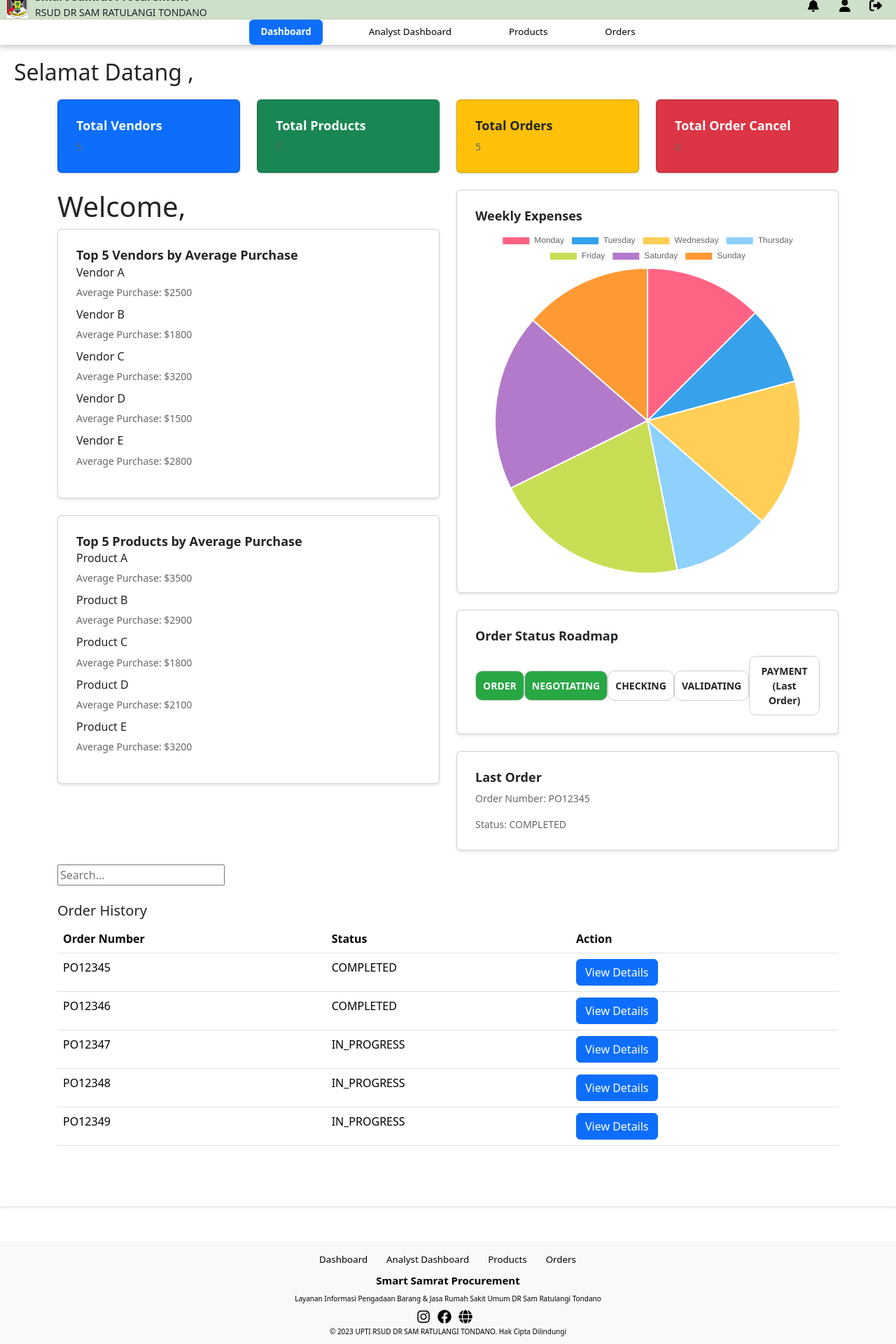
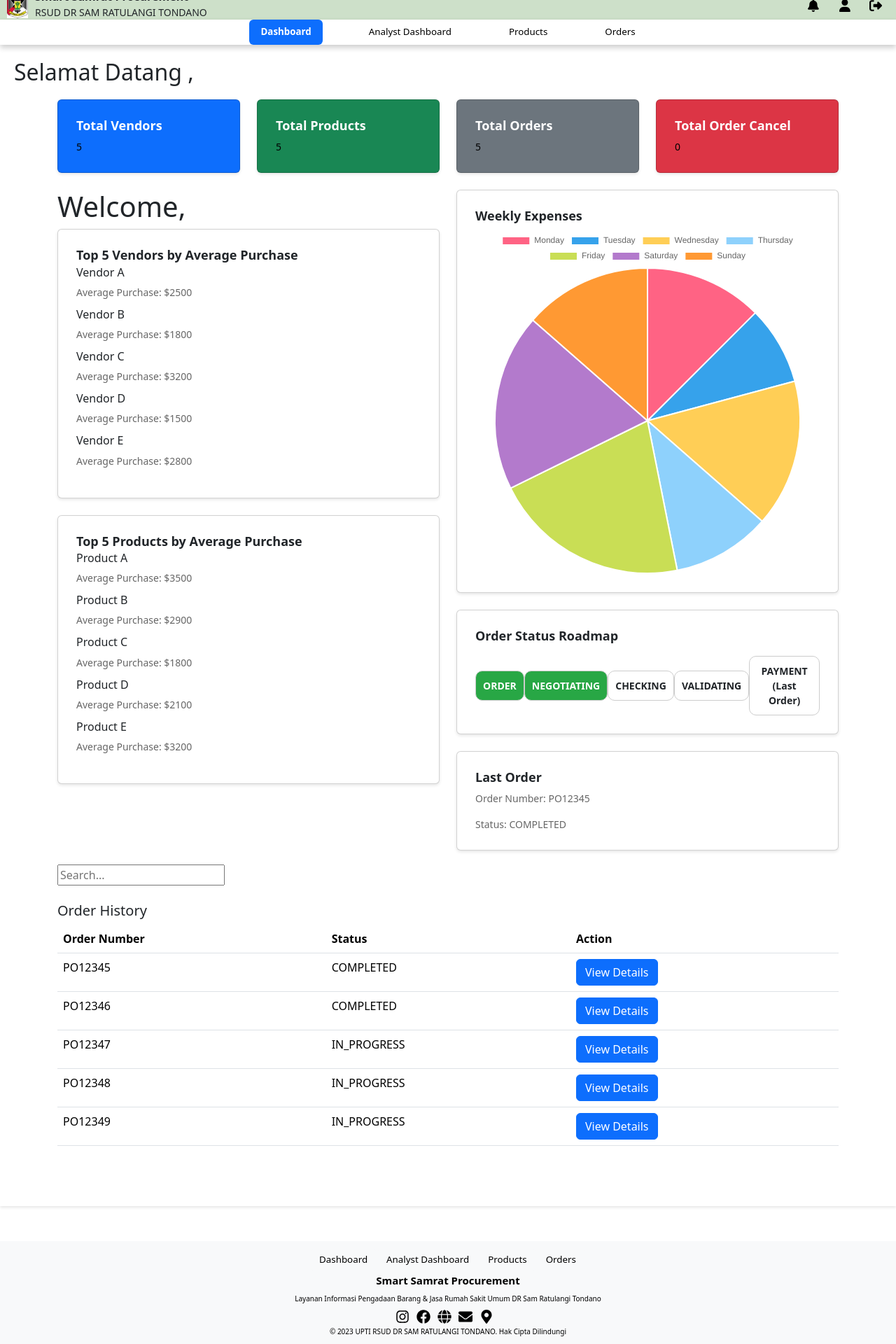
Before and after one commit to RSUD-Dr-Sam-Ratulangi/SistemInformasiPengadaanRsudSamrat, a React (Create React App) app in the folder FrontendRSReact/: page / in a window 1280 px wide. Shown: the part 17-1937 px from the top of the page at 70% size. Built offline with nearby package versions, Linux system fonts and the light colour scheme; sample sign-in values are in the browser's storage.

Commit message:
Update code

```diff
--- a/FrontendRSReact/package.json
+++ b/FrontendRSReact/package.json
@@ -5,7 +5,6 @@
   "dependencies": {
     "@emotion/react": "^11.11.0",
     "@emotion/styled": "^11.11.0",
-    "@fortawesome/fontawesome-free": "^6.4.0",
     "@fortawesome/free-solid-svg-icons": "^6.4.0",
     "@fortawesome/react-fontawesome": "^0.2.0",
     "@mui/icons-material": "^5.11.16",
@@ -21,7 +20,7 @@
     "react-bootstrap": "^2.7.4",
     "react-dom": "^18.2.0",
     "react-icons": "^4.9.0",
-    "react-redux": "^8.0.5",
+    "react-redux": "^8.0.7",
     "react-router-dom": "^6.11.2",
     "react-scripts": "5.0.1",
     "redux": "^4.2.1",
--- a/FrontendRSReact/src/components/Footer.js
+++ b/FrontendRSReact/src/components/Footer.js
@@ -1,10 +1,18 @@
-import React from 'react';
-import { FaInstagram, FaFacebook, FaGlobe } from 'react-icons/fa';
-import { Link } from 'react-router-dom';
-import './Footer.css';
+import React from "react";
+import {
+  FaInstagram,
+  FaFacebook,
+  FaGlobe,
+  FaEnvelope,
+  FaMapMarkerAlt,
+} from "react-icons/fa";
+import { Link } from "react-router-dom";
+import { useSelector } from "react-redux";
+import "./Footer.css";
 
 const Footer = () => {
-  const activeTab = window.location.pathname;
+  const isLoggedIn = useSelector((state) => state.auth.isLoggedIn);
+  // const activeTab = window.location.pathname;
 
   const handleTabClick = (tab) => {
     // Handle tab click logic here
@@ -12,6 +20,8 @@ const Footer = () => {
 
   return (
     <div className="footer">
+      {isLoggedIn && (
+        <div>
           <div className="footer-buttons">
             <Link
               to="/"
@@ -42,10 +52,15 @@ const Footer = () => {
               Orders
             </Link>
           </div>
+        </div>
+      )}
       <div className="footer-text1">
         <span className="footer-text-bold">Smart Samrat Procurement</span>
         <br />
-        <span className="footer-text-small">Layanan Informasi Pengadaan Barang & Jasa Rumah Sakit Umum DR Sam Ratulangi Tondano</span>
+        <span className="footer-text-small">
+          Layanan Informasi Pengadaan Barang & Jasa Rumah Sakit Umum DR Sam
+          Ratulangi Tondano
+        </span>
       </div>
       <div className="footer-social-icons">
         <a href="https://instagram.com/rsud_samrat_tondano?igshid=OGQ5ZDc2ODk2ZA==">
@@ -57,12 +72,18 @@ const Footer = () => {
         <a href="https://rsudsamrat.site/epasien/">
           <FaGlobe />
         </a>
+        <a href="mailto:samratulangirsud@gmail.com">
+          <FaEnvelope />
+        </a>
+        <a href="https://goo.gl/maps/dcuTHTNYtmFDfkxA7">
+          <FaMapMarkerAlt />
+        </a>
       </div>
       <div className="footer-text">
         © 2023 UPTI RSUD DR SAM RATULANGI TONDANO. Hak Cipta Dilindungi
       </div>
     </div>
   );
-}
+};
 
 export default Footer;
--- a/FrontendRSReact/src/pages/Dashboard.js
+++ b/FrontendRSReact/src/pages/Dashboard.js
@@ -1,10 +1,11 @@
 import React, { useEffect, useRef, useState } from "react";
 import Chart from "chart.js/auto";
-import Footer from "../components/Footer";
+// import Footer from "../components/Footer";
 import "../assets/navigation.css";
 import "../assets/dashboard.css"
 import { useSelector } from "react-redux";
 // import { Dashboard } from "@mui/icons-material";
+
 
 const Dashboard = () => {
   const isLoggedIn = useSelector((state) => state.auth.isLoggedIn);
@@ -58,6 +59,7 @@ const Dashboard = () => {
 
   useEffect(() => {
 
+
       if (chartInstanceRef.current) {
           // Destroy previous chart instance
           chartInstanceRef.current.destroy();
@@ -93,6 +95,7 @@ const Dashboard = () => {
       chartInstanceRef.current = newChartInstance;
   }, [weeklyExpenses]);
 
+
   const [searchQuery, setSearchQuery] = useState("");
   const [filteredVendors, setFilteredVendors] = useState(topVendors);
   const [filteredProducts, setFilteredProducts] = useState(topProducts);
@@ -125,7 +128,7 @@ const Dashboard = () => {
                           <div className="card bg-primary text-white mb-4">
                               <div className="card-body">
                                   <h5 className="card-title">Total Vendors</h5>
-                                  <p className="card-text">{topVendors.length}</p>
+                                  <p className="card-text text-black">{topVendors.length}</p>
                               </div>
                           </div>
                       </div>
@@ -133,15 +136,15 @@ const Dashboard = () => {
                           <div className="card bg-success text-white mb-4">
                               <div className="card-body">
                                   <h5 className="card-title">Total Products</h5>
-                                  <p className="card-text">{topProducts.length}</p>
+                                  <p className="card-text text-black">{topProducts.length}</p>
                               </div>
                           </div>
                       </div>
                       <div className="col-md-3">
-                          <div className="card bg-warning text-dark mb-4">
+                          <div className="card bg-secondary text-white mb-4">
                               <div className="card-body">
                                   <h5 className="card-title">Total Orders</h5>
-                                  <p className="card-text">{orderHistory.length}</p>
+                                  <p className="card-text text-black">{orderHistory.length}</p>
                               </div>
                           </div>
                       </div>
@@ -149,7 +152,7 @@ const Dashboard = () => {
                           <div className="card bg-danger text-white mb-4">
                               <div className="card-body">
                                   <h5 className="card-title">Total Order Cancel</h5>
-                                  <p className="card-text">0</p>
+                                  <p className="card-text text-black">0</p>
                               </div>
                           </div>
                       </div>
--- a/FrontendRSReact/src/pages/Orderpages.js
+++ b/FrontendRSReact/src/pages/Orderpages.js
@@ -1,8 +1,8 @@
 import React, { useEffect, useState } from "react";
 import axios from "axios";
 import { useNavigate } from "react-router-dom";
-// import "../assets/vendorpages.css";
-import { FaTrash, FaInfoCircle, FaHandshake, FaCheck, FaPrint } from 'react-icons/fa';
+import "../assets/vendorpages.css";
+import { FaTrash, FaInfoCircle, FaHandshake, FaCheck, FaPrint} from 'react-icons/fa';
 
 const Orderpages = () => {
   const [data, setData] = useState([]);
@@ -299,13 +299,6 @@ const Orderpages = () => {
     }
   });
 
-
-  const handleSubmitAll = (vendorName) => {
-    const orderItems = vendorItemsMap.get(vendorName);
-    // Lakukan operasi yang diperlukan saat "Submit All" diklik untuk setiap vendor
-    // Contoh: Kirim permintaan ke server, perbarui status semua orderItem, dll.
-    console.log(`Submitting all order items for vendor: ${vendorName}`, orderItems);
-  };
   // const allItemsAccepted = [...vendorItemsMap].every(([vendorName, orderItems]) =>
   //   orderItems.every((orderItem) => orderItem.status === "ACCEPTED")
   // );
@@ -353,42 +346,35 @@ const Orderpages = () => {
               <FaTrash />
             </button>
               <button
-                className="btn btn-sm btn-clear text-primary"
+                className="btn btn-sm btn-clear text-info"
                 onClick={() =>
                   handleDetailProduct(orderItem.product.productuuid)
                 }
               >
                 <FaInfoCircle />
               </button>
-            </td>
-            <td>
               <button
                 className="btn btn-sm btn-clear text-success"
                 onClick={() => handleOffer(orderItem.id)}
               >
                 <FaHandshake />
               </button>
-            </td>
-            {/* <td>
-            {orderItem.status === 'ACCEPTED' && (
-
-              <button
-                className="btn btn-sm btn-clear text-success"
-                onClick={() => handleOpenSubmitModal(orderItem)}
-              >
-                <FaPrint />
-              </button>
-            )}
-            <td>
               {orderItem.status === "ACCEPTED" && (
                 <button
-                className="btn btn-sm btn-clear text-success"
+                  className="btn btn-sm btn-clear text-success"
                   onClick={() => handleOpenSubmitModal(orderItem)}
                 >
                   <FaCheck />
                 </button>
+
               )}
-            </td> */}
+              <button
+                className="btn btn-sm btn-clear text-seacondary"
+                onClick={() => handleDeleteOrderItem(orderItem.id)}
+                >
+                <FaPrint />
+              </button>
+            </td>
           </tr>
         ))}
         {orderItems.some((orderItem) => orderItem.status === "ACCEPTED") && (
@@ -396,9 +382,9 @@ const Orderpages = () => {
             <td colSpan="9">
               <button
                 className="btn btn-sm btn-success"
-                onClick={() => handleSubmitAll(vendorName)}
+
               >
-                Submit Alls
+                Submit All
               </button>
             </td>
           </tr>
--- a/FrontendRSReact/src/pages/Productpages.js
+++ b/FrontendRSReact/src/pages/Productpages.js
@@ -2,9 +2,6 @@ import { useEffect, useState } from "react";
 import axios from "axios";
 import { Card, Badge, Modal, Button} from "react-bootstrap";
 import "../assets/productpages.css";
-import Footer from "../components/Footer";
-import Vendorpages from "./Vendorpages";
-import { FaPlus } from 'react-icons/fa';
 
 const Productpages = () => {
   const [products, setProducts] = useState([]);
@@ -39,13 +36,6 @@ const Productpages = () => {
 const handleSearch = (event) => {
   setSearchTerm(event.target.value);
 };
-
-const handleShowModal = () => {
-  // Add your logic to show the modal here
-};
-
-// Rest of the code
-
 
 
 const showOrderConfirmation = (product) => {
--- a/FrontendRSReact/src/pages/Vendorpages.js
+++ b/FrontendRSReact/src/pages/Vendorpages.js
@@ -2,12 +2,12 @@ import { useEffect, useState } from "react";
 import axios from "axios";
 import { Container, Table, Pagination, Button, Modal, Form } from 'react-bootstrap';
 import "../assets/vendorpages.css";
-import { useSelector } from "react-redux";
+// import { useSelector } from "react-redux";
 import { FaPlus } from 'react-icons/fa';
 
 const Vendorpages = () => {
   const [productList, setProductList] = useState([]);
-  const username = useSelector((state) => state.auth.user?.username);
+  // const username = useSelector((state) => state.auth.user?.username);
   const [searchTerm, setSearchTerm] = useState("");
   const [currentPage, setCurrentPage] = useState(1);
   const [productsPerPage] = useState(20);
```
Also changed, not shown: FrontendRSReact/src/assets/vendorreqtable.css (deleted, +0 -32 lines), FrontendRSReact/src/pages/SignInpages.js (line endings or trailing spaces), 1 other file (tests, documents, lock files or other folders). Lines whose indentation alone changed are shown as unchanged.
